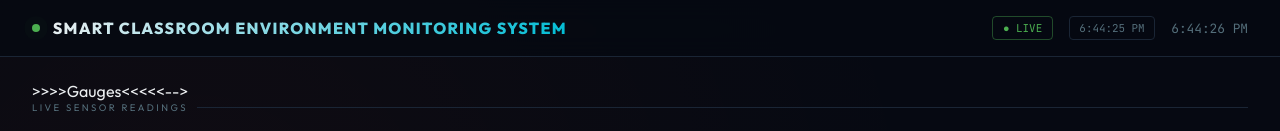
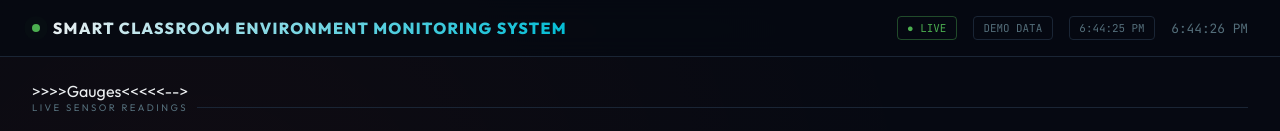
Before and after one commit to sudeepkoyya/Koyyasudeep, a plain HTML site: page Smart-Classroom-Monitor/Public/index.html in a window 1280 px wide. Shown: the top 131 px of the page. Drawn offline with nearby package versions, Linux system fonts and the light colour scheme; no server answers.

Commit message:
Label demo readings in plain dashboard

```diff
--- a/Smart-Classroom-Monitor/Public/index.html
+++ b/Smart-Classroom-Monitor/Public/index.html
@@ -18,6 +18,7 @@
   </div>
   <div class="header-meta">
     <span class="meta-chip live">&#9679; LIVE</span>
+    <span class="meta-chip" id="data-mode">DEMO DATA</span>
     <span class="meta-chip" id="last-update">--:--:--</span>
     <span id="clock"></span>
   </div>
```
